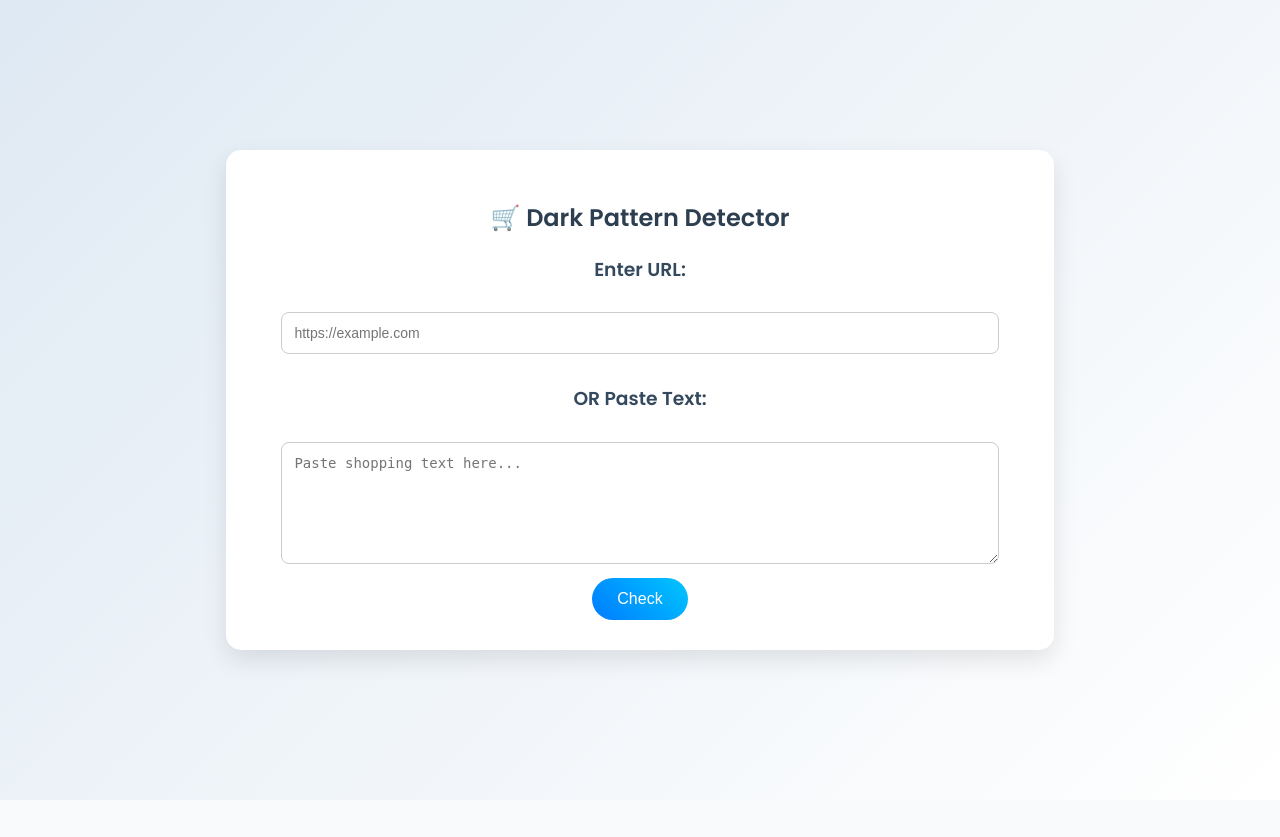
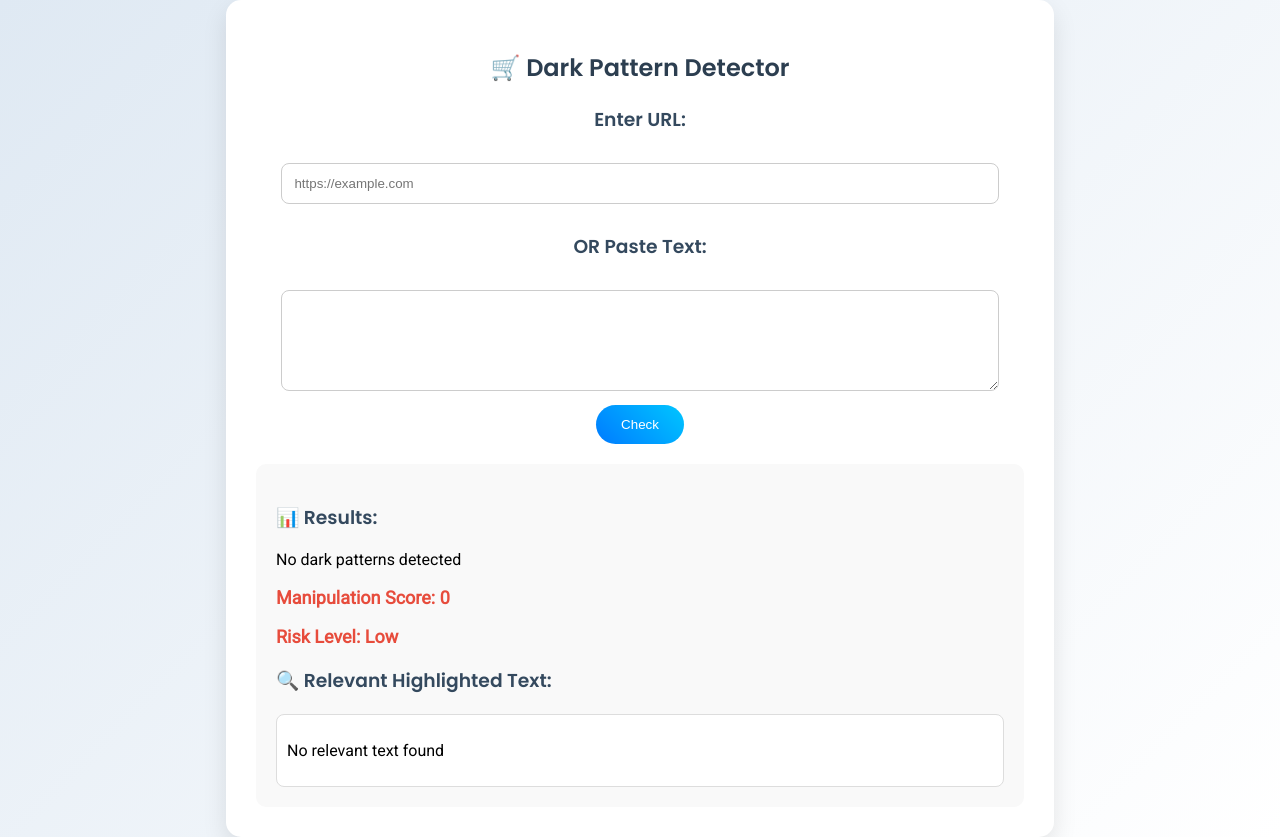
Before and after one commit to pracheetasundaramoorthy-code/dark-pattern-detector, a Flask app: page / in a window 1280 px wide. Before the commit the page ends 800 px from the top, so only its background shows below. Run offline with Flask 3, Linux system fonts and the light colour scheme.

Commit message:
Update index.html

```diff
--- a/templates/index.html
+++ b/templates/index.html
@@ -3,7 +3,6 @@
 <head>
     <title>Dark Pattern Detector</title>
 
-    <!-- Google Fonts -->
     <link href="https://fonts.googleapis.com/css2?family=Poppins:wght@400;600&family=Roboto&display=swap" rel="stylesheet">
 
     <style>
@@ -34,7 +33,6 @@
     h3 {
         font-family: 'Poppins', sans-serif;
         color: #34495e;
-        margin-top: 20px;
     }
 
     textarea, input {
@@ -43,7 +41,6 @@
         margin: 10px 0;
         border-radius: 8px;
         border: 1px solid #ccc;
-        font-size: 14px;
     }
 
     button {
@@ -52,14 +49,7 @@
         color: white;
         border: none;
         border-radius: 25px;
-        font-size: 16px;
         cursor: pointer;
-        transition: 0.3s;
-    }
-
-    button:hover {
-        transform: scale(1.05);
-        box-shadow: 0 5px 15px rgba(0,0,0,0.2);
     }
 
     .result-box {
@@ -71,7 +61,7 @@
     }
 
     .score {
-        font-size: 20px;
+        font-size: 18px;
         font-weight: bold;
         color: #e74c3c;
     }
@@ -99,34 +89,45 @@
         <input type="text" name="url" placeholder="https://example.com">
 
         <h3>OR Paste Text:</h3>
-        <textarea name="text" rows="6" placeholder="Paste shopping text here..."></textarea>
+        <textarea name="text" rows="5"></textarea>
 
         <br>
         <button type="submit">Check</button>
     </form>
 
-    {% if result %}
     <div class="result-box">
 
         <h3>📊 Results:</h3>
 
+        {% if result %}
             {% for category, data in result.items() %}
                 <p><b>{{ category }}</b></p>
                 <p>Matched Words: {{ data.matches }}</p>
                 <p>Explanation: {{ data.explanation }}</p>
                 <hr>
             {% endfor %}
+        {% else %}
+            <p>No dark patterns detected</p>
+        {% endif %}
 
         <p class="score">Manipulation Score: {{ score }}</p>
         <p class="score">Risk Level: {{ risk }}</p>
 
-        <h3>🔍 Highlighted Text:</h3>
+        <h3>🔍 Relevant Highlighted Text:</h3>
+
         <div class="highlight-box">
-            {{ highlighted_text | safe }}
+            {% if highlighted_text %}
+                <ul>
+                    {% for line in highlighted_text %}
+                        <li>{{ line | safe }}</li>
+                    {% endfor %}
+                </ul>
+            {% else %}
+                <p>No relevant text found</p>
+            {% endif %}
         </div>
 
     </div>
-    {% endif %}
 
 </div>
 
```
Lines whose indentation alone changed are shown as unchanged.
